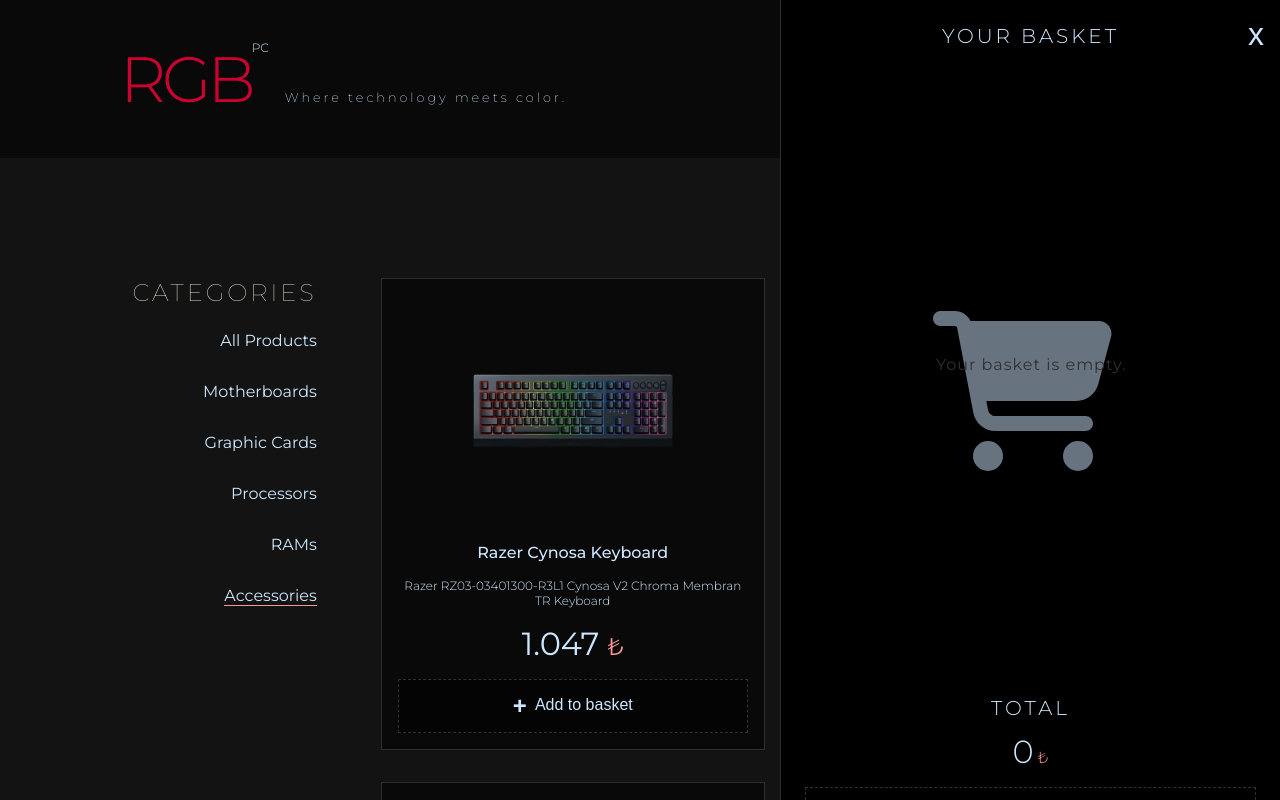
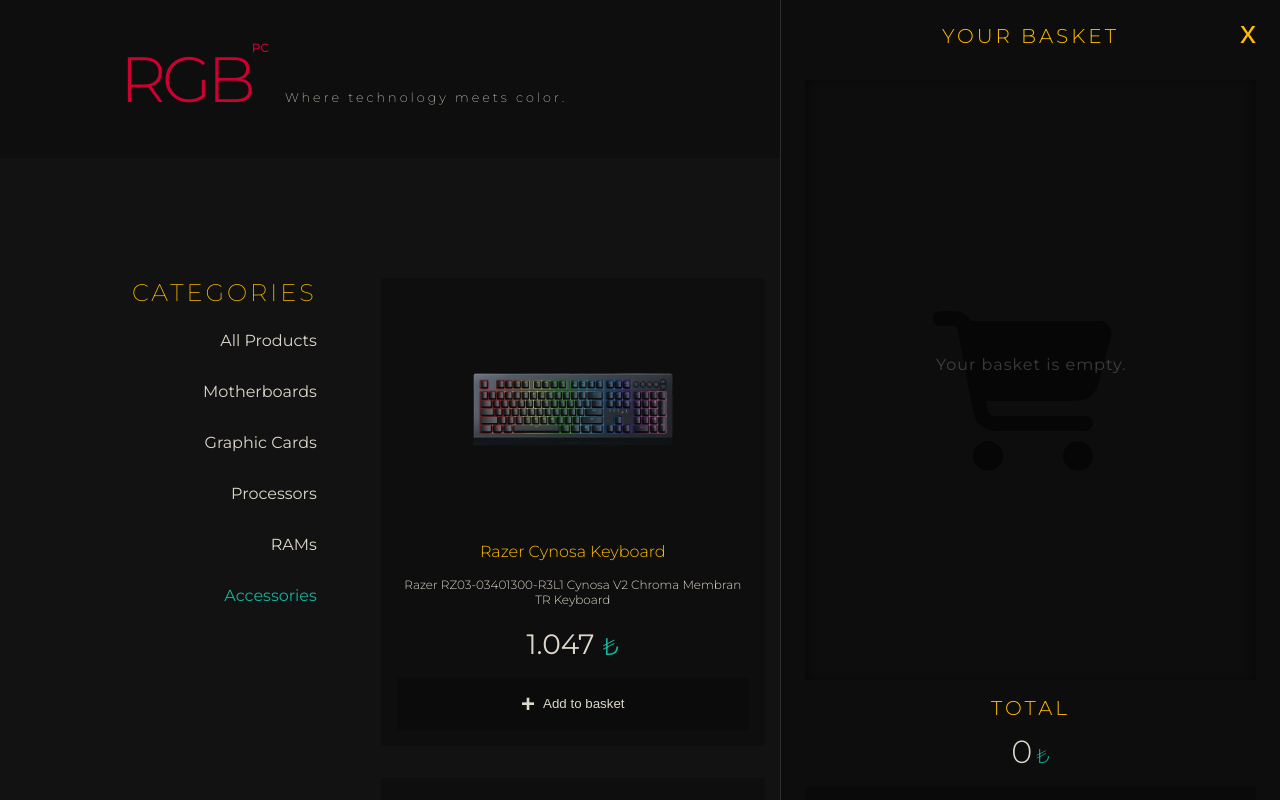
Before and after one commit to fatiharapoglu/shop-rgb, a React (Create React App) app: page /shop/accessories in a window 1280 px wide. Both pictures are taken after a click on the button 1151 px from the left and 79 px from the top of the page. Shown: the top 800 px of the page. Built offline with nearby package versions, Linux system fonts and the light colour scheme.

Commit message:
set primary color theme

```diff
--- a/src/components/c-about.js
+++ b/src/components/c-about.js
@@ -4,7 +4,9 @@
     return (
         <>
             <div className="about-wrapper">
-                <h1>ABOUT RGBPC®</h1>
+                <h1>
+                    ABOUT RGBPC<span>®</span>
+                </h1>
                 <p>
                     This website is created with React by Fatih Arapoğlu. This is not a real
                     shopping site. Most links will not work correctly as they are there for only
--- a/src/components/c-basket.js
+++ b/src/components/c-basket.js
@@ -1,6 +1,6 @@
 import React, { useEffect, useState } from "react";
 import { FontAwesomeIcon } from "@fortawesome/react-fontawesome";
-import { faCartShopping } from "@fortawesome/free-solid-svg-icons";
+import { faCartShopping, faCreditCard } from "@fortawesome/free-solid-svg-icons";
 
 const Basket = (props) => {
     const [total, setTotal] = useState(0);
@@ -54,7 +54,7 @@
                         return (
                             <div key={item.id} className="basket-product">
                                 <img src={item.image} alt="basket-item" />
-                                <div>
+                                <div className="basket-product-content">
                                     <h2>{item.name}</h2>
                                     <h1>
                                         <span className="price">
@@ -94,7 +94,7 @@
                         }
                     }}
                 >
-                    Proceed to Checkout
+                    <FontAwesomeIcon icon={faCreditCard} /> Proceed to Checkout
                 </button>
                 <button className="btn" onClick={props.handleCloseBtn}>
                     x
--- a/src/styles/style.scss
+++ b/src/styles/style.scss
@@ -2,17 +2,16 @@
 @import url("https://fonts.googleapis.com/css2?family=Montserrat:wght@100;200;300;400;500;600;700;800;900&display=swap");
 
 :root {
-    --background-primary: #131313;
-    --hover: #fc9797;
-    --primary: #cde7ff;
+    --background-primary: #121212;
+    --hover: #13b29e;
+    --primary: #dcd7c9;
     --font-1: "Montserrat", sans-serif;
-    --homepage-color-1: #cde7ff;
-    --homepage-color-2: black;
-    --homepage-color-3: beige;
-    --homepage-transparent-1: rgba(0, 0, 0, 0.5);
-    --homepage-transparent-2: rgba(0, 0, 0, 0.75);
+    --homepage-color-2: #0d0d0d;
+    --homepage-color-3: #ffbc00;
+    --homepage-transparent-1: rgba(0, 0, 0, 0.25);
+    --homepage-transparent-2: rgba(0, 0, 0, 0.5);
     --border: 1px solid rgb(46, 46, 46);
-    --dashed: 1px dashed #303030;
+    --dashed: 1px dashed rgb(46, 46, 46);
 }
 
 * {
@@ -50,6 +49,10 @@
     transform-origin: bottom left;
 }
 
+button {
+    color: var(--primary);
+}
+
 body {
     min-height: 100vh;
     background-color: var(--background-primary);
@@ -73,9 +76,8 @@
             animation: color-change 10s infinite;
 
             span {
-                color: var(--homepage-color-1);
                 font-size: 0.75rem;
-                font-weight: 300;
+                font-weight: 500;
                 letter-spacing: 0;
                 vertical-align: top;
             }
@@ -114,7 +116,6 @@
 
         .btn {
             background-color: inherit;
-            color: var(--homepage-color-1);
             font-size: inherit;
             border: none;
             cursor: pointer;
@@ -134,7 +135,7 @@
             height: 1.5rem;
             justify-content: center;
             margin-left: 0.5rem;
-            font-weight: bold;
+            font-weight: bolder;
             align-items: center;
         }
     }
@@ -172,12 +173,13 @@
 
             .btn {
                 background-color: inherit;
-                color: var(--homepage-color-3);
                 border: none;
                 font-size: 1.25rem;
                 padding: 5px 10px;
                 cursor: pointer;
                 transition: color 0.2s ease-in-out;
+                color: var(--hover);
+                text-shadow: -20px -20px 5px var(--homepage-transparent-2);
             }
 
             .btn:hover {
@@ -186,6 +188,7 @@
 
             h1 {
                 font-size: 3rem;
+                color: var(--homepage-color-3);
             }
 
             h2 {
@@ -223,7 +226,7 @@
 
         h2 {
             padding-bottom: 1.5rem;
-            font-weight: 100;
+            font-weight: 200;
             letter-spacing: 3px;
             color: var(--homepage-color-3);
         }
@@ -232,6 +235,10 @@
             display: flex;
             flex-direction: column;
             gap: 2rem;
+        }
+
+        a:hover {
+            color: var(--hover);
         }
     }
 
@@ -248,7 +255,6 @@
             justify-content: space-between;
             align-items: center;
             width: clamp(200px, 30vw, 400px);
-            border: var(--border);
             padding: 2rem 1rem 1rem;
             text-align: center;
             gap: 1rem;
@@ -263,11 +269,13 @@
 
             h2 {
                 font-size: 1rem;
-                font-weight: 500;
+                font-weight: 300;
+                color: var(--homepage-color-3);
             }
 
             .price {
                 font-weight: 400;
+                font-size: 1.75rem;
             }
 
             .price::after {
@@ -285,9 +293,7 @@
 
             .btn {
                 background-color: inherit;
-                color: var(--homepage-color-1);
-                font-size: inherit;
-                border: var(--dashed);
+                border: none;
                 padding: 0.75rem 2rem;
                 width: 100%;
                 cursor: pointer;
@@ -295,8 +301,9 @@
             }
 
             .btn:hover {
-                color: var(--hover);
-                background-color: var(--homepage-color-3);
+                color: var(--background-primary);
+                background-color: var(--hover);
+                font-weight: bold;
             }
 
             .btn::before {
@@ -318,8 +325,13 @@
         padding-bottom: 2rem;
         color: var(--homepage-color-3);
         text-align: center;
-        font-weight: 100;
+        font-weight: 200;
         letter-spacing: 5px;
+    }
+
+    span {
+        font-size: 1rem;
+        vertical-align: super;
     }
 
     > p {
@@ -336,7 +348,7 @@
             padding-bottom: 1rem;
             font-size: 1.5rem;
             color: var(--homepage-color-3);
-            font-weight: 100;
+            font-weight: 200;
             letter-spacing: 5px;
         }
 
@@ -374,11 +386,12 @@
     }
 
     h2 {
-        border-bottom: var(--dashed);
+        border-bottom: 1px dashed rgb(86 86 86);
         padding-bottom: 0.5rem;
         color: var(--homepage-color-3);
-        font-size: 0.8rem;
+        font-size: 0.75rem;
         font-weight: 300;
+        letter-spacing: 1px;
     }
 
     ul {
@@ -430,6 +443,7 @@
 
     a {
         transition: color 0.2s ease-in-out;
+        color: var(--homepage-color-3);
     }
 
     a:hover {
@@ -446,7 +460,7 @@
     min-height: 100vh;
     border-left: var(--border);
     padding: 1.5rem;
-    background-color: black;
+    background-color: var(--homepage-color-2);
     z-index: 5;
 
     > h1 {
@@ -455,6 +469,7 @@
         font-weight: 300;
         letter-spacing: 3px;
         font-size: 1.25rem;
+        color: var(--homepage-color-3);
     }
 
     .price {
@@ -463,7 +478,7 @@
 
     .price::after {
         content: "₺";
-        font-size: 1rem;
+        font-size: 1.25rem;
         padding-left: 0.25rem;
         color: var(--hover);
     }
@@ -476,15 +491,22 @@
         height: 75vh;
         min-height: 500px;
         overflow: auto;
+        box-shadow: inset 0px 0px 10px 0px var(--homepage-transparent-2);
 
         .basket-product {
             font-size: 0.65rem;
             display: flex;
             align-items: center;
             gap: 1rem;
-            border: var(--dashed);
             padding: 0.5rem;
             position: relative;
+
+            .basket-product-content {
+                display: flex;
+                flex-direction: column;
+                gap: 0.25rem;
+                padding: 0.25rem 0 0;
+            }
 
             img {
                 width: 75px;
@@ -502,7 +524,7 @@
                 right: 1rem;
                 transform: translateY(-50%);
                 background-color: inherit;
-                color: var(--homepage-color-1);
+                color: var(--homepage-color-3);
                 font-size: 1.25rem;
                 border: none;
                 cursor: pointer;
@@ -521,12 +543,12 @@
                 span {
                     font-size: 1rem;
                     font-weight: 200;
+                    font-family: emoji;
                 }
             }
 
             .counter-btn {
                 background-color: inherit;
-                color: var(--homepage-color-1);
                 border: none;
                 font-size: 1.25rem;
                 cursor: pointer;
@@ -550,7 +572,7 @@
                 position: relative;
                 padding-top: 1rem;
                 font-size: 10rem;
-                opacity: 50%;
+                color: var(--homepage-transparent-2);
             }
 
             div::after {
@@ -560,8 +582,9 @@
                 top: 40%;
                 left: 52%;
                 transform: translate(-50%, -50%);
-                color: #606060;
                 letter-spacing: 1px;
+                color: var(--primary);
+                opacity: 0.25;
             }
         }
     }
@@ -580,6 +603,7 @@
             font-weight: 300;
             letter-spacing: 3px;
             font-size: 1.25rem;
+            color: var(--homepage-color-3);
         }
 
         .price {
@@ -589,10 +613,10 @@
 
     .btn {
         position: absolute;
-        top: 1rem;
-        right: 1rem;
+        top: 0.9rem;
+        right: 1.5rem;
         background-color: inherit;
-        color: var(--homepage-color-1);
+        color: var(--homepage-color-3);
         font-size: 2rem;
         border: none;
         cursor: pointer;
@@ -600,42 +624,45 @@
     }
 
     .btn:hover {
-        scale: 1.25;
         color: var(--hover);
     }
 
     .proceed-btn {
-        background-color: inherit;
-        color: var(--homepage-color-1);
-        font-size: inherit;
-        border: var(--dashed);
+        background-color: var(--homepage-transparent-1);
+        border: none;
         padding: 0.75rem 2rem;
         width: 100%;
         cursor: pointer;
         transition: all 0.2s ease-in-out;
+        display: flex;
+        gap: 0.5rem;
+        justify-content: center;
+        align-items: center;
     }
 
     .proceed-btn:hover {
-        color: var(--hover);
-        background-color: var(--homepage-color-3);
+        background-color: var(--hover);
+        color: var(--background-primary);
+        font-weight: bold;
     }
 }
 
 .active {
-    border-bottom: 1px solid var(--hover);
+    color: var(--hover);
 }
 
 .snackbar {
     min-width: 250px;
-    background-color: black;
+    background-color: rgba(0, 0, 0, 0.9);
+    color: var(--hover);
     text-align: center;
     border-radius: 0.5rem;
-    padding: 1rem;
+    padding: 1rem 2rem;
     position: fixed;
     z-index: 10;
     left: 50%;
     transform: translateX(-50%);
-    top: 20vh;
+    bottom: 10vh;
     animation: fadein 0.5s, fadeout 0.5s 2.5s;
 }
 
@@ -659,24 +686,24 @@
 
 @keyframes fadein {
     from {
-        top: 0;
+        bottom: 0;
         opacity: 0;
     }
 
     to {
-        top: 20vh;
+        bottom: 10vh;
         opacity: 1;
     }
 }
 
 @keyframes fadeout {
     from {
-        top: 20vh;
+        bottom: 10vh;
         opacity: 1;
     }
 
     to {
-        top: 0;
+        bottom: 0;
         opacity: 0;
     }
 }
@@ -686,7 +713,7 @@
 }
 
 ::-webkit-scrollbar-track {
-    background-color: rgb(15, 15, 15);
+    background-color: var(--homepage-transparent-1);
 }
 
 ::-webkit-scrollbar-thumb {
```
